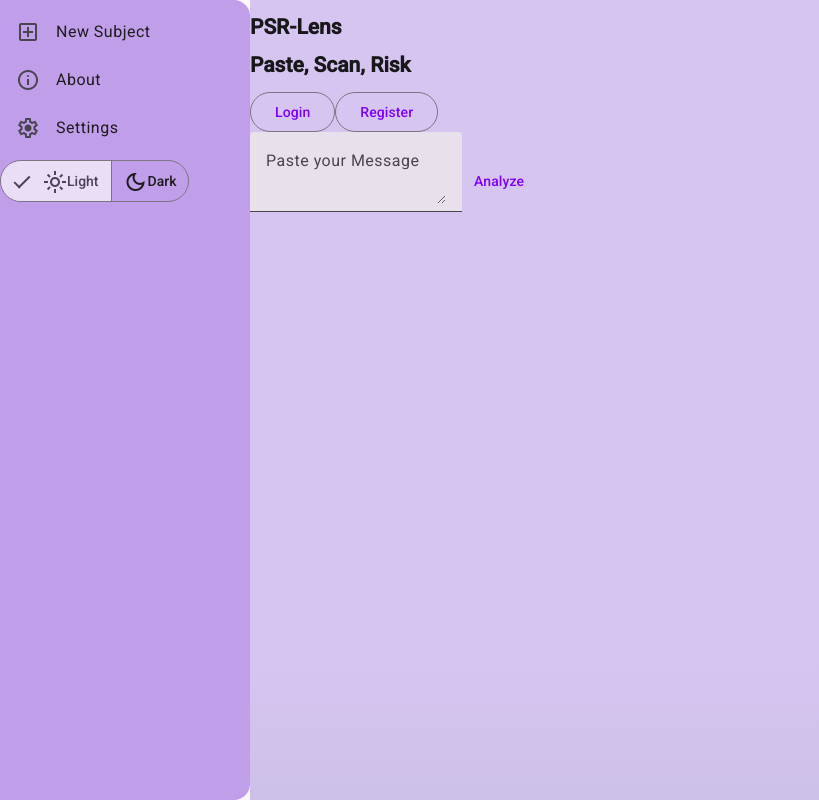
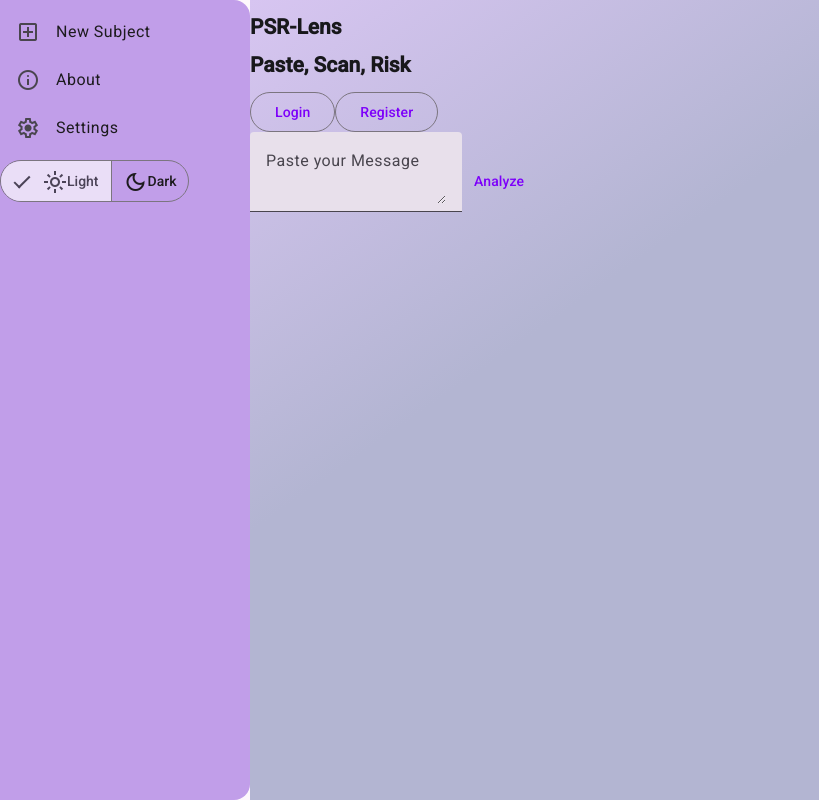
Before and after one commit to PatrikFe3/PSR-Lens-Monorepo, an Angular app in the folder frontend/: page /analysis in a window 1280 px wide. Shown: the whole page, without its empty margins (0-819 px from the left). Built offline with nearby package versions, Linux system fonts and the light colour scheme.

Commit message:
Remove gradient animations

```diff
--- a/frontend/src/app/components/side-nav/side-nav.scss
+++ b/frontend/src/app/components/side-nav/side-nav.scss
@@ -11,29 +11,9 @@ mat-drawer {
 mat-drawer-content {
     height: 100%;
     background: var(--psr-gradient);
-    background-size: 200% 200%;
-    background-position: 0% 50%;
-    animation: psr-gradient-shift 24s ease-in-out infinite alternate;
     color: var(--psr-text);
 }
 
 mat-nav-list a {
     color: inherit;
 }
-
-@keyframes psr-gradient-shift {
-  from {
-    background-position: 0% 50%;
-  }
-
-  to {
-    background-position: 100% 50%;
-  }
-}
-
-@media (prefers-reduced-motion: reduce) {
-  mat-drawer-content {
-    animation: none;
-    background-position: 50% 50%;
-  }
-}
--- a/frontend/src/styles/_variables.scss
+++ b/frontend/src/styles/_variables.scss
@@ -1,5 +1,5 @@
 html.light-theme {
-    --psr-gradient: linear-gradient(180deg, #d7c5f1 65%, #b3b5d2 100%, #a4e0d9 0%, #e6e891 35%);
+    --psr-gradient: linear-gradient(145deg, #d7c5f1 0%, #b3b5d2 35%);
 
     --psr-background: #e0ccf7;
     --psr-surface: #ffffff;
@@ -14,7 +14,7 @@ html.light-theme {
 }
 
 html.dark-theme {
-    --psr-gradient: linear-gradient(180deg, #2e1542 65%, #2a0c35 100%, #3e1425 0%, #061943 35%);
+    --psr-gradient: linear-gradient(145deg, #2e1542 0%, #2a0c35 35%);
 
     --psr-background: #2b143e;
     --psr-surface: #18181b;
```
